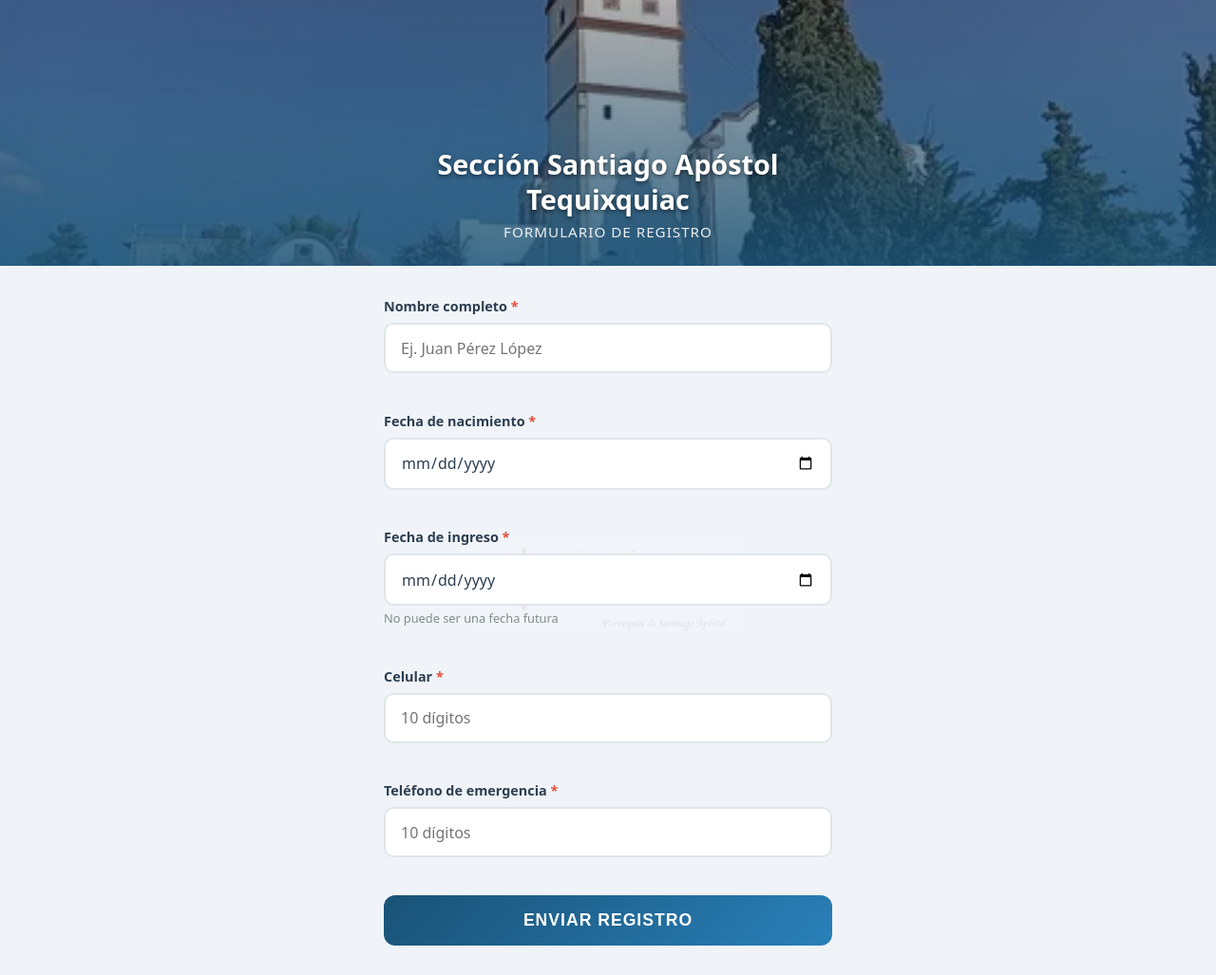
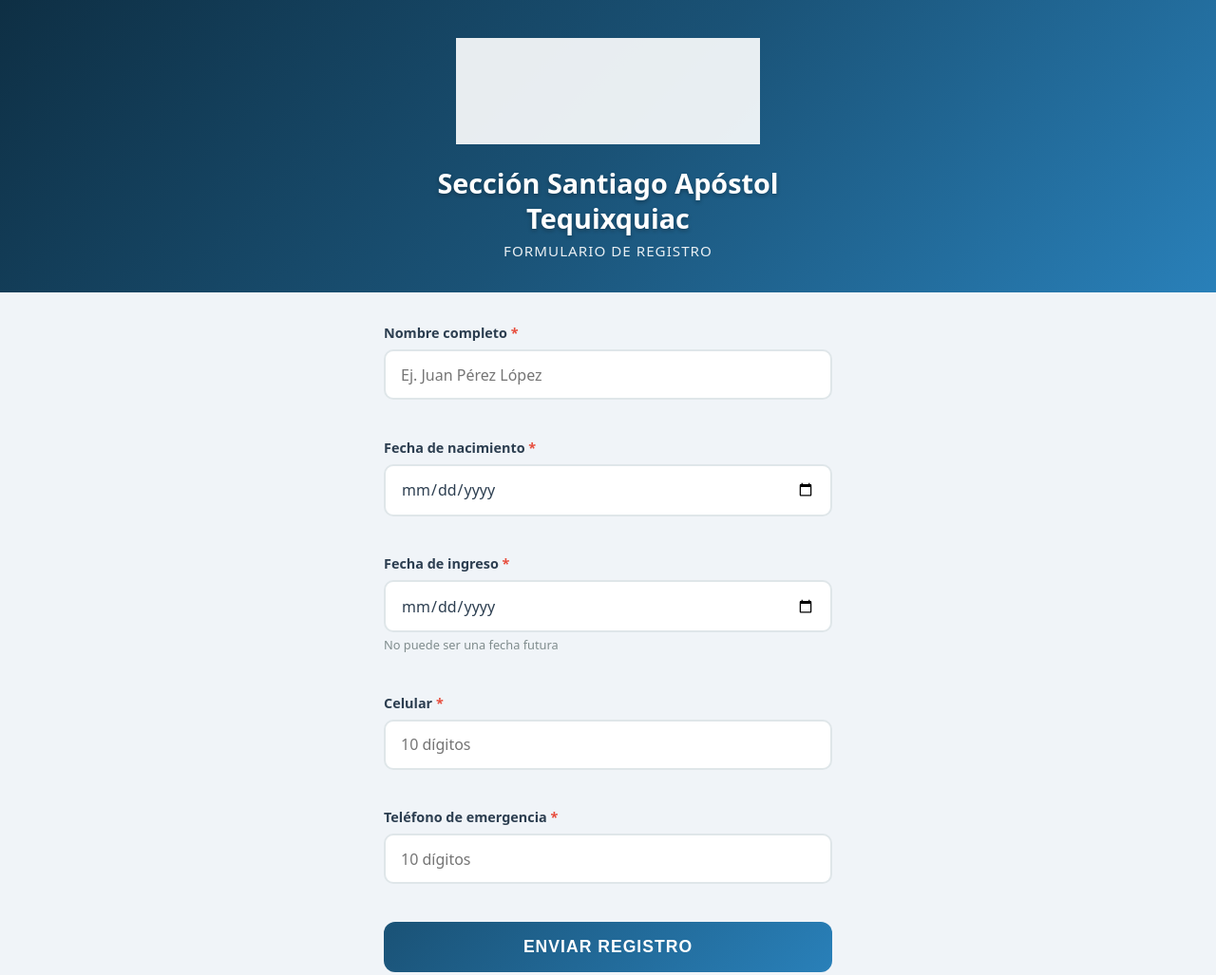
Before and after one commit to pinedavillegasjoseisaias-coder/registro-santiago-apostol, a website: page public/index.html in a window 1280 px wide. Shown: the top 1027 px of the page at 95% size. Drawn offline with Linux system fonts and the light colour scheme.

Commit message:
Nuevo hero con logo ANM en fondo degradado azul

```diff
--- a/public/css/styles.css
+++ b/public/css/styles.css
@@ -42,40 +42,37 @@ body {
    ========================================================================== */
 .hero {
     position: relative;
-    height: 220px;
     overflow: hidden;
 }
 
-.hero-image {
-    width: 100%;
-    height: 100%;
-    object-fit: cover;
-    object-position: center;
-    display: block;
-}
-
-.hero-overlay {
+.hero-bg {
     position: absolute;
     inset: 0;
-    background: linear-gradient(to bottom, rgba(0, 0, 0, 0.3), rgba(26, 82, 118, 0.85));
+    background: linear-gradient(135deg, var(--primary-dark) 0%, var(--primary) 50%, var(--primary-light) 100%);
 }
 
 .hero-content {
-    position: absolute;
-    bottom: 0;
-    left: 0;
-    right: 0;
-    padding: 1.5rem;
+    position: relative;
+    z-index: 2;
+    padding: 2rem 1.5rem 1.5rem;
     color: #ffffff;
     text-align: center;
-    z-index: 2;
+}
+
+.hero-logo-main {
+    max-width: 260px;
+    width: 80%;
+    height: auto;
+    margin-bottom: 1rem;
+    filter: brightness(0) invert(1);
+    opacity: 0.9;
 }
 
 .hero-content h1 {
     font-size: 1.3rem;
     font-weight: 700;
     line-height: 1.3;
-    text-shadow: 0 2px 4px rgba(0, 0, 0, 0.5);
+    text-shadow: 0 2px 4px rgba(0, 0, 0, 0.3);
 }
 
 .hero-subtitle {
@@ -93,30 +90,6 @@ body {
     max-width: 520px;
     margin: 0 auto;
     padding: 1.5rem 1rem;
-    position: relative;
-    overflow: hidden;
-}
-
-.container::after {
-    content: '';
-    position: absolute;
-    top: 45%;
-    left: 50%;
-    transform: translate(-50%, -50%);
-    width: 280px;
-    height: 280px;
-    background-image: url('../img/logo-anm.png');
-    background-repeat: no-repeat;
-    background-position: center;
-    background-size: contain;
-    opacity: 0.07;
-    pointer-events: none;
-    z-index: 0;
-}
-
-.container > * {
-    position: relative;
-    z-index: 1;
 }
 
 .form-group {
@@ -492,12 +465,16 @@ tbody tr:hover {
    Diseño Responsivo (Responsive)
    ========================================================================== */
 @media (min-width: 768px) {
-    .hero {
-        height: 280px;
+    .hero-content {
+        padding: 2.5rem 2rem 2rem;
     }
 
     .hero-content h1 {
         font-size: 1.8rem;
+    }
+
+    .hero-logo-main {
+        max-width: 320px;
     }
 
     .container {
--- a/public/index.html
+++ b/public/index.html
@@ -9,9 +9,9 @@
 <body>
     <!-- Encabezado con imagen hero -->
     <header class="hero">
-        <div class="hero-overlay"></div>
-        <img src="img/iglesia.webp" alt="Santiago Apóstol Tequixquiac" class="hero-image">
+        <div class="hero-bg"></div>
         <div class="hero-content">
+            <img src="img/logo-anm.png" alt="Adoración Nocturna Mexicana" class="hero-logo-main">
             <h1>Sección Santiago Apóstol<br>Tequixquiac</h1>
             <p class="hero-subtitle">Formulario de Registro</p>
         </div>
```
